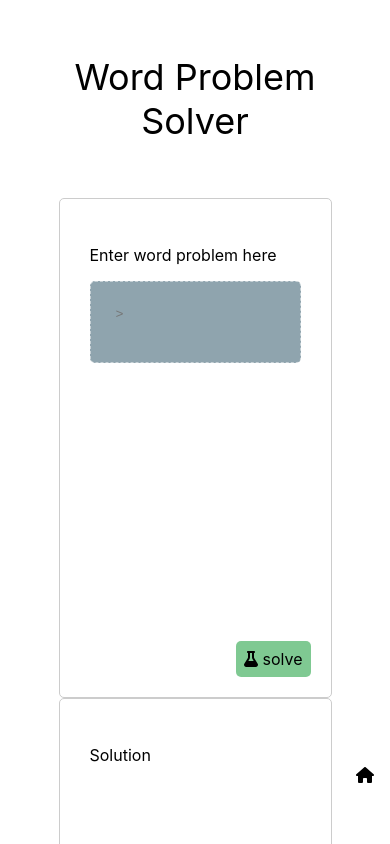
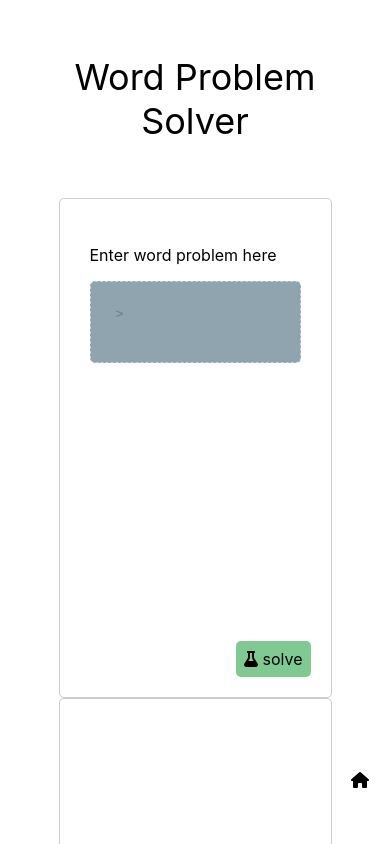
Before and after one commit to gauthamys/cap, a Next.js app: page /word-problems in a window 390 px wide. Shown: the top 844 px of the page. Built offline with nearby package versions, Linux system fonts and the light colour scheme.

Commit message:
word count

```diff
--- a/pages/word-problems.js
+++ b/pages/word-problems.js
@@ -8,7 +8,7 @@ import { faFlask } from "@fortawesome/free-solid-svg-icons";
 
 export default function WordProblems(props){
     const [problem, setProblem] = React.useState('');
-    const [solve, setSolve] = React.useState(false);
+    const [solution, setSolution] = React.useState('');
     const [loading, setLoading] = React.useState(false);
     function handleProblemChange(e) {
         setProblem(e.target.value);
@@ -16,10 +16,12 @@ export default function WordProblems(props){
     function handleClick(e){
         //setSolve(!solve);
         setLoading(true);
+        setSolution('');
         // fetch solution from server and display it
         setTimeout(() => {
+            setSolution('Solution');
             setLoading(false);
-        }, 2000);
+        }, 5000);
     }
     return(
         <div className={commonStyles.centeredDiv}>
@@ -37,7 +39,7 @@ export default function WordProblems(props){
                 </div>
                 <div className={styles.solution}>
                     <img src='/flask.svg' className={loading ? styles.bgImage : styles.bgImageHidden}/>
-                    <p>Solution</p>
+                    <p>{solution}</p>
                 </div>
             </div>
         </div>
--- a/styles/HomeButton.module.css
+++ b/styles/HomeButton.module.css
@@ -24,7 +24,7 @@
     .circleDiv {
         right: 10px;
         top: 90%;
-        width: 30px;
-        height: 30px;
+        width: 40px;
+        height: 40px;
     }
 }
```
Also changed, not shown: pages/essay.js (+7 -1 lines), styles/Essay.module.css (+17 -1 lines).
